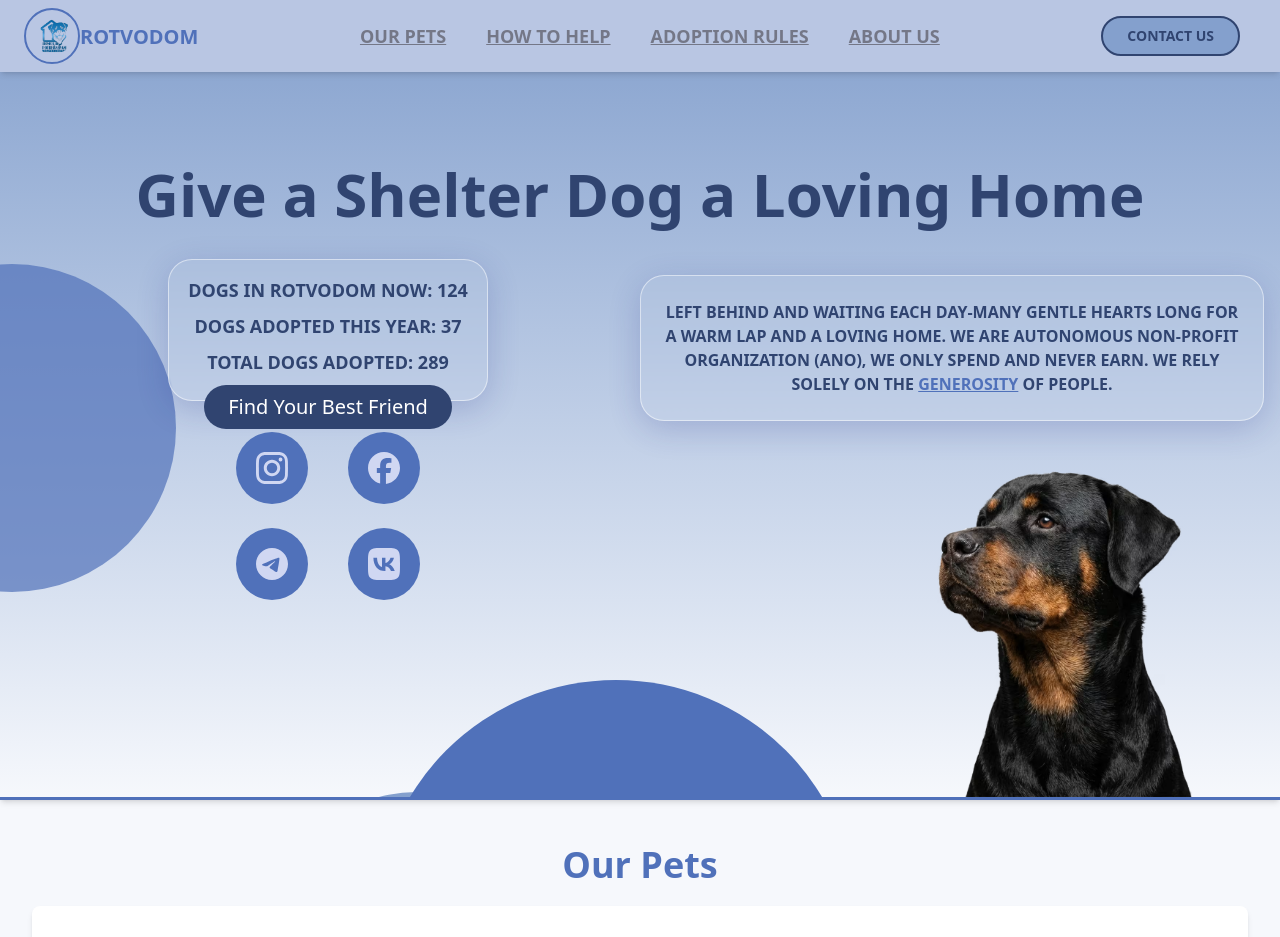
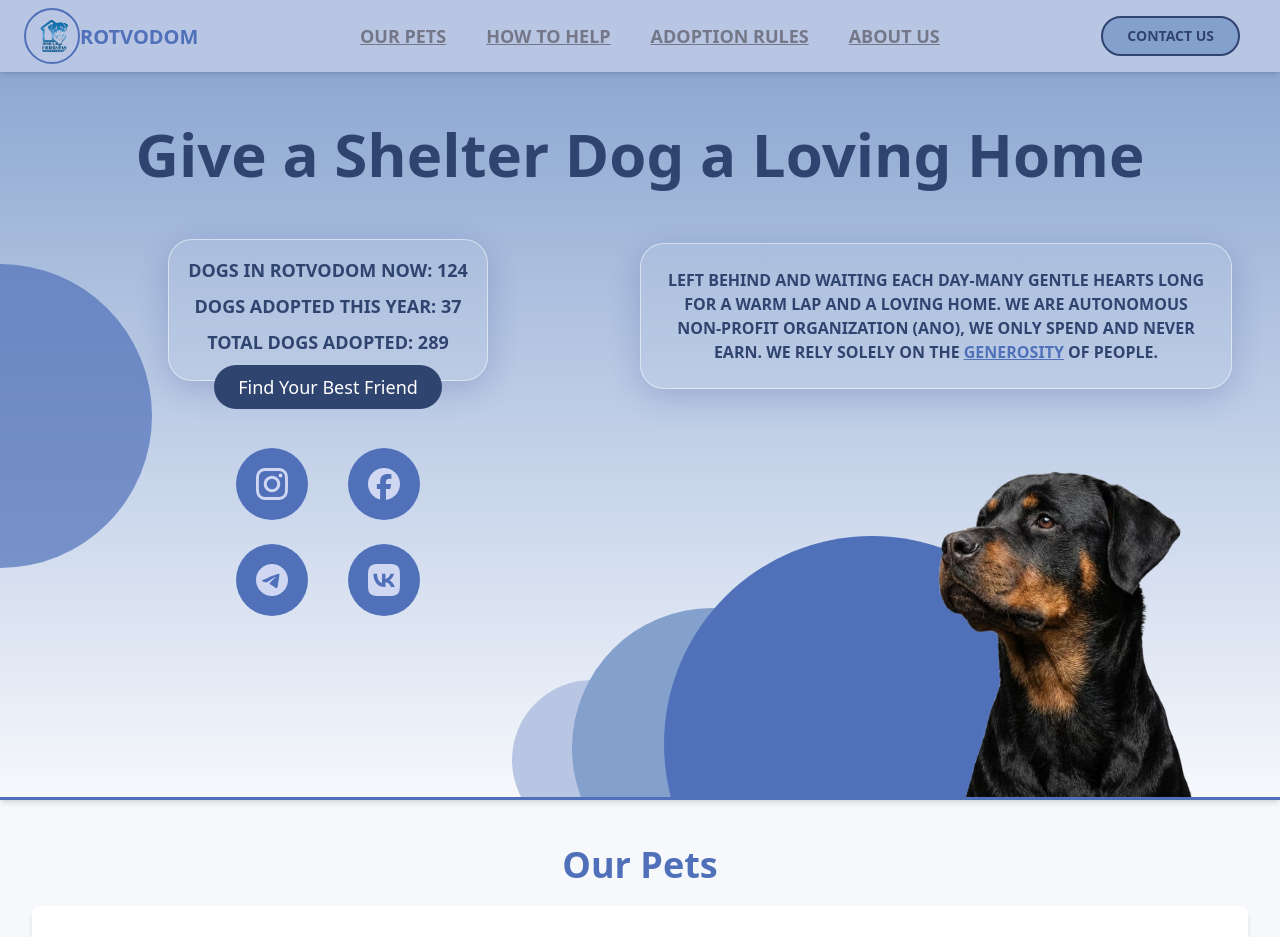
Before and after one commit to bavayra/dog-shelter, a React (Vite) app: page / in a window 1280 px wide. Shown: the top 937 px of the page. Built offline with nearby package versions, Linux system fonts and the light colour scheme.

Commit message:
style(hero): minor styling corrections: margins, paddings, positions of decor circles and dog image

```diff
--- a/src/App.tsx
+++ b/src/App.tsx
@@ -19,14 +19,13 @@ function App() {
   return (
     <div className="flex min-h-screen flex-col overflow-x-hidden">
       <Header />
-      <div className="flex flex-1">
-        <Sidebar className="md:hidden" />
+      <Sidebar />
       <main className="flex-1">
         <section
           id="hero"
           className="from-primary-300 to-primary-50 border-primary-500 relative h-screen overflow-hidden border-b-3 bg-linear-to-b px-4 pt-29 pb-4 shadow-md"
         >
-            <h2 className="text-primary-700 xs:mt-6 xs:text-5xl xs:font-semibold relative z-10 mx-0 mt-4 w-full text-center text-4xl font-bold md:mt-12 md:text-6xl">
+          <h2 className="text-primary-700 xs:mt-6 xs:text-5xl xs:font-semibold relative z-10 mx-0 mt-4 w-full text-center text-4xl font-bold md:mt-12 md:text-6xl lg:mt-2 lg:mb-2">
             {' '}
             {/*I didn't use typography class because this h2 has to be
               different*/}{' '}
@@ -35,6 +34,7 @@ function App() {
           <DecorativeCircle
             size={58}
             mdSize={82}
+            lgSize={76}
             color="primary-500"
             top="60"
             left="-30"
@@ -59,7 +59,7 @@ function App() {
                 <Button
                   variant="primary"
                   size="medium"
-                    className="xs:px-6 xs:py-3 z-10 -mt-4 transition-transform hover:scale-105 md:text-xl"
+                  className="xs:px-6 xs:py-3 z-10 -mt-4 transition-transform hover:scale-105"
                   onClick={() =>
                     document
                       .getElementById('pets')
@@ -72,11 +72,11 @@ function App() {
               </div>
             </div>
             <div className="relative z-10 hidden justify-center md:flex">
-                <p className="text-primary-700 glass-card mt-10 rounded-3xl p-6 text-center text-base font-semibold tracking-normal">
+              <p className="text-primary-700 glass-card mt-10 rounded-3xl p-6 text-center text-base font-semibold tracking-normal lg:mx-auto lg:mt-4 lg:mr-8">
                 LEFT BEHIND AND WAITING EACH DAY-MANY GENTLE HEARTS LONG FOR A
                 WARM LAP AND A LOVING HOME. WE ARE AUTONOMOUS NON-PROFIT
-                  ORGANIZATION (ANO), WE ONLY SPEND AND NEVER EARN. WE RELY
-                  SOLELY ON THE{' '}
+                ORGANIZATION (ANO), WE ONLY SPEND AND NEVER EARN. WE RELY SOLELY
+                ON THE{' '}
                 <a
                   href="#help"
                   className="hover:text-primary-700 text-primary-500 font-bold underline"
@@ -89,7 +89,7 @@ function App() {
             </div>
             <SocialLinks
               size="md"
-                className="xs:mt-14 mt-10 gap-5 sm:mt-10 md:mt-0 md:mb-10 md:grid md:grid-cols-[repeat(2,min-content)] md:grid-rows-2 md:justify-center md:gap-x-10 md:gap-y-6"
+              className="xs:mt-14 mt-10 gap-5 sm:mt-10 md:mt-0 md:mb-10 md:grid md:grid-cols-[repeat(2,min-content)] md:grid-rows-2 md:justify-center md:gap-x-10 md:gap-y-6 lg:mt-6"
               iconColor="text-neutral-50"
               bgColor="bg-primary-500"
             />
@@ -98,11 +98,12 @@ function App() {
             size={64}
             smSize={84}
             mdSize={120}
+            lgSize={104}
             color="primary-500"
             top="150"
             left="30"
             zIndex={2}
-              className="xs:mt-8 xs:ml-12 sm:mt-10 sm:ml-20 md:mt-20 md:ml-64"
+            className="xs:mt-8 xs:ml-12 sm:mt-10 sm:ml-20 md:mt-20 md:ml-64 lg:-mt-16 lg:ml-136"
           />
           <DecorativeCircle
             size={40}
@@ -112,7 +113,7 @@ function App() {
             top="170"
             left="15"
             zIndex={1}
-              className="xs:mt-8 xs:ml-12 sm:mt-6 sm:ml-18 md:mt-28 md:ml-54"
+            className="xs:mt-8 xs:ml-12 sm:mt-6 sm:ml-18 md:mt-28 md:ml-54 lg:-mt-18 lg:ml-128"
           />
           <DecorativeCircle
             size={30}
@@ -122,7 +123,7 @@ function App() {
             top="180"
             left="8"
             zIndex={0}
-              className="xs:mt-8 xs:ml-12 sm:mt-8 sm:ml-12 md:mt-42 md:ml-48"
+            className="xs:mt-8 xs:ml-12 sm:mt-8 sm:ml-12 md:mt-42 md:ml-48 lg:-mt-10 lg:ml-120"
           />
           <img
             src={RottweilerImage}
@@ -182,7 +183,6 @@ function App() {
           <ContactSection />
         </Suspense>
       </main>
-      </div>
       <Footer />
     </div>
   );
--- a/src/components/DecorativeCircle.tsx
+++ b/src/components/DecorativeCircle.tsx
@@ -4,6 +4,7 @@ interface DecorativeCircleProps {
   size: number;
   smSize?: number;
   mdSize?: number;
+  lgSize?: number;
   color:
     | 'primary-50'
     | 'primary-200'
@@ -25,6 +26,7 @@ export const DecorativeCircle: React.FC<DecorativeCircleProps> = ({
   size,
   smSize,
   mdSize,
+  lgSize,
   color,
   top,
   bottom,
@@ -44,8 +46,11 @@ export const DecorativeCircle: React.FC<DecorativeCircleProps> = ({
     ? `@media (min-width: 768px) { [data-circle-id="${circleId}"] { width: ${mdSize * 0.25}rem !important; height: ${mdSize * 0.25}rem !important; } }`
     : '';
 
-  const mediaQueryStyles = `${smMediaQuery} ${mdMediaQuery}`;
+  const lgMediaQuery = lgSize
+    ? `@media (min-width: 1024px) { [data-circle-id="${circleId}"] { width: ${lgSize * 0.25}rem !important; height: ${lgSize * 0.25}rem !important; } }`
+    : '';
 
+  const mediaQueryStyles = `${smMediaQuery} ${mdMediaQuery} ${lgMediaQuery}`;
   const colorMap: Record<string, string> = {
     'primary-50': 'var(--color-primary-50)',
     'primary-200': 'var(--color-primary-200)',
@@ -76,7 +81,7 @@ export const DecorativeCircle: React.FC<DecorativeCircleProps> = ({
 
   return (
     <>
-      {(smSize || mdSize) && <style>{mediaQueryStyles}</style>}
+      {(smSize || mdSize || lgSize) && <style>{mediaQueryStyles}</style>}
       <div
         data-circle-id={circleId}
         className={`pointer-events-none absolute rounded-full ${className}`}
```
Lines whose indentation alone changed are shown as unchanged.
